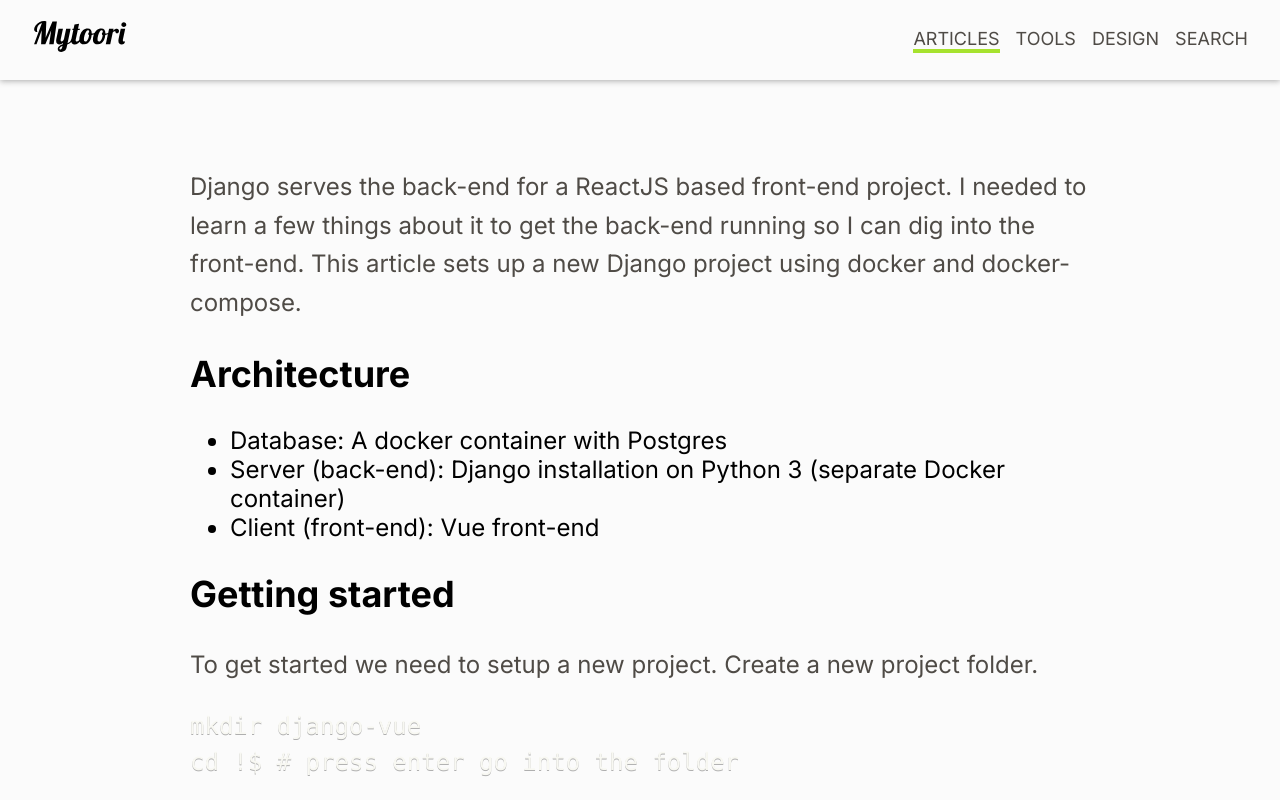
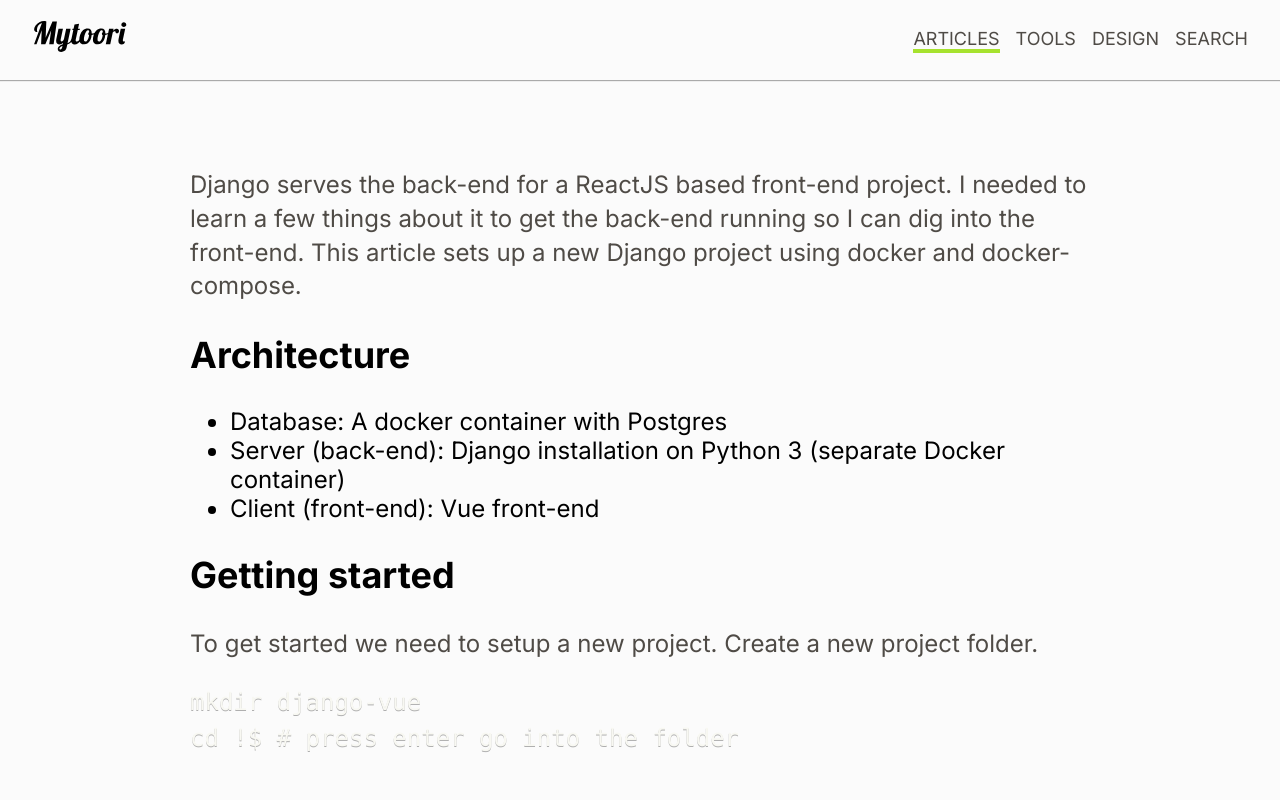
Before and after one commit to Giwan/blog, a Next.js app: page /blog/2020-03-10-django in a window 1280 px wide. Built offline with nearby package versions, Linux system fonts and the light colour scheme.

Commit message:
font styling update with header shadow

```diff
--- a/components/Article/article.module.css
+++ b/components/Article/article.module.css
@@ -3,6 +3,10 @@
     margin: 0 auto;
     font-family: var(--font-family-text-2);
     width: calc(100vw - (var(--unit) * 4));
+}
+
+.article p {
+    line-height: calc(1.3em + 0.2vw);
 }
 
 .article pre[class*="language-"] {
--- a/components/Article/articleHeader.module.css
+++ b/components/Article/articleHeader.module.css
@@ -37,7 +37,7 @@
 }
 
 .articleHeaderSummary p {
-    line-height: calc(1.55em + .2vw);
+    line-height: calc(1.3em + .2vw);
     margin: 0;
     font-family: var(--font-family-text-2);
     font-size: var(--font-size-small);
--- a/components/Header/header.module.css
+++ b/components/Header/header.module.css
@@ -7,7 +7,7 @@
     grid-template-columns: 1fr minmax(200px, 2fr);
     align-items: center;
     background-color: transparent;
-    box-shadow: 0 1px 6px var(--color-secondary-light);
+    box-shadow: 0 1px 1px var(--color-secondary-light);
 }
 
 .headerLogo {
```
